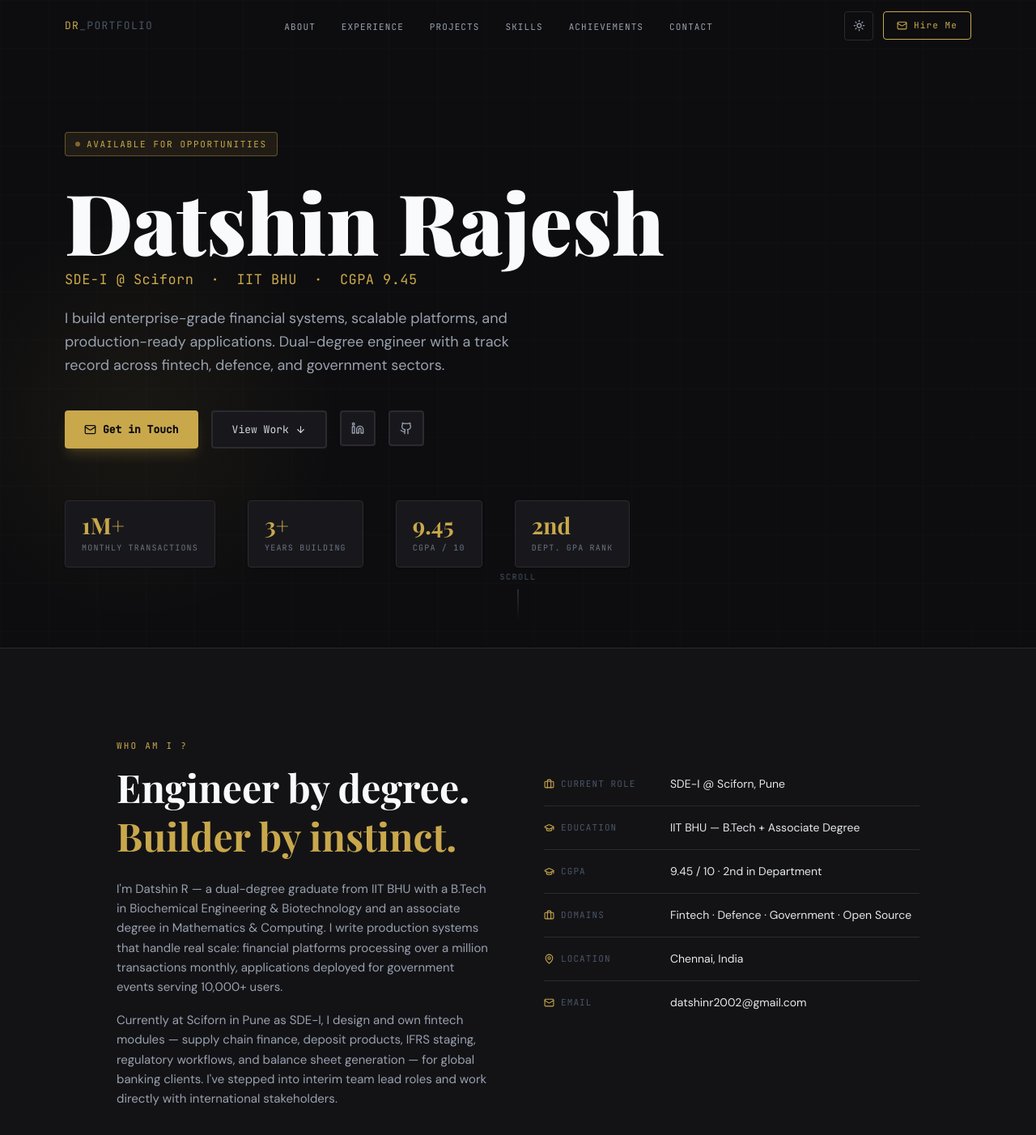
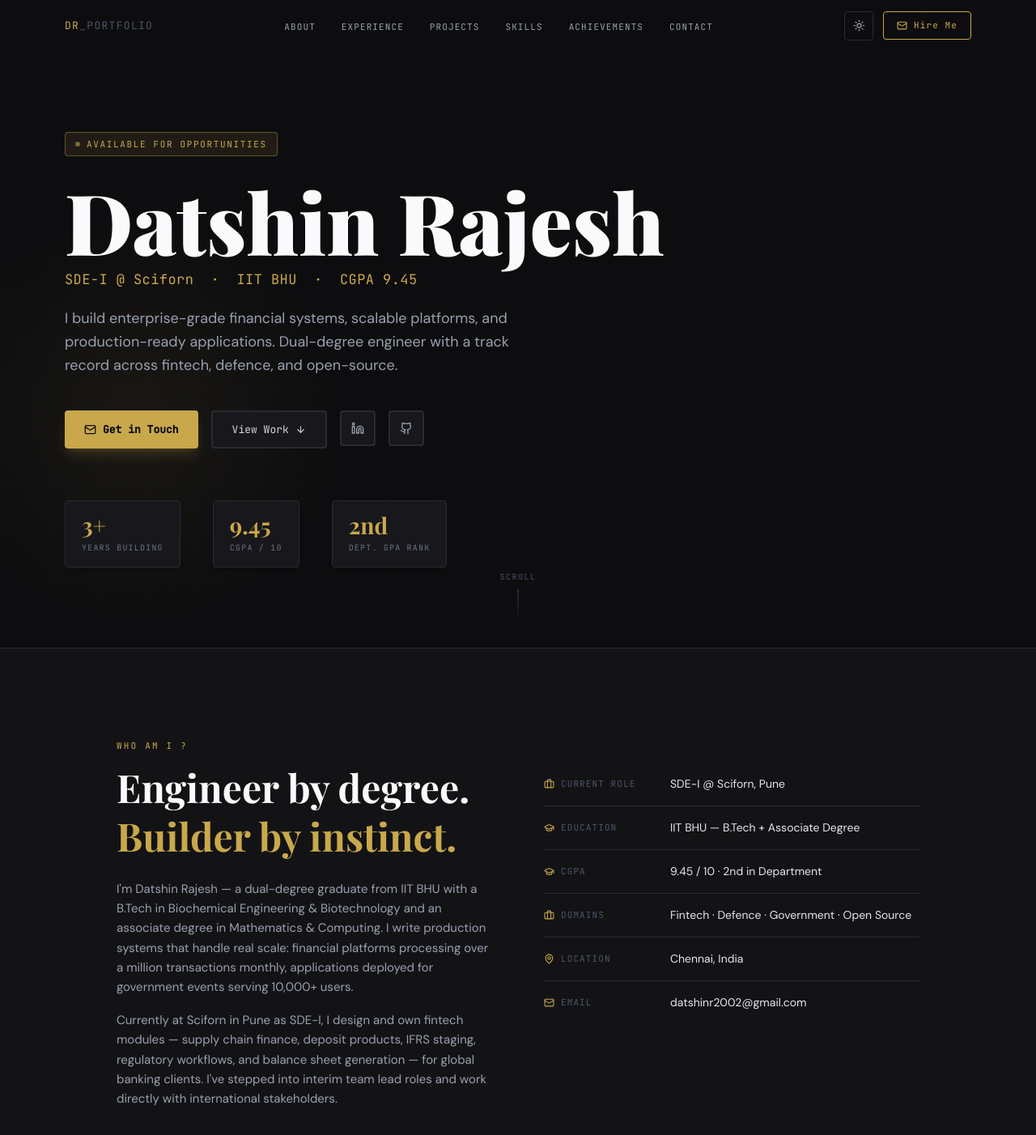
Before and after one commit to Datshin1511/portfolio-website, a React (Vite) app in the folder my-website/: page / in a window 1280 px wide. Shown: the top 1402 px of the page at 81% size. Built offline with nearby package versions, Linux system fonts and the light colour scheme.

Commit message:
fix(ui): intro texts

```diff
--- a/my-website/src/components/About.tsx
+++ b/my-website/src/components/About.tsx
@@ -22,7 +22,7 @@ export default function About() {
               <span className="text-accent">Builder by instinct.</span>
             </h2>
             <p className="text-gray-500 dark:text-gray-400 leading-relaxed mb-4 text-[15px]">
-              I'm Datshin R — a dual-degree graduate from IIT BHU with a B.Tech in Biochemical Engineering & Biotechnology and an associate degree in Mathematics & Computing. I write production systems that handle real scale: financial platforms processing over a million transactions monthly, applications deployed for government events serving 10,000+ users.
+              I'm Datshin Rajesh — a dual-degree graduate from IIT BHU with a B.Tech in Biochemical Engineering & Biotechnology and an associate degree in Mathematics & Computing. I write production systems that handle real scale: financial platforms processing over a million transactions monthly, applications deployed for government events serving 10,000+ users.
             </p>
             <p className="text-gray-500 dark:text-gray-400 leading-relaxed text-[15px]">
               Currently at Sciforn in Pune as SDE-I, I design and own fintech modules — supply chain finance, deposit products, IFRS staging, regulatory workflows, and balance sheet generation — for global banking clients. I've stepped into interim team lead roles and work directly with international stakeholders.
--- a/my-website/src/components/Hero.tsx
+++ b/my-website/src/components/Hero.tsx
@@ -80,7 +80,7 @@ export default function Hero() {
 
         {/* Description */}
         <p className="text-[clamp(15px,1.5vw,18px)] text-gray-600 dark:text-gray-400 max-w-[600px] leading-relaxed mb-10 opacity-0 animate-fadeUp-3">
-          I build enterprise-grade financial systems, scalable platforms, and production-ready applications. Dual-degree engineer with a track record across fintech, defence, and government sectors.
+          I build enterprise-grade financial systems, scalable platforms, and production-ready applications. Dual-degree engineer with a track record across fintech, defence, and open-source.
         </p>
 
         {/* CTAs */}
@@ -109,7 +109,6 @@ export default function Hero() {
 
         <div className="flex flex-wrap gap-10 opacity-0 animate-fadeUp-5">
           {[
-            { value: '1M+',  label: 'Monthly Transactions' },
             { value: '3+',   label: 'Years Building' },
             { value: '9.45', label: 'CGPA / 10' },
             { value: '2nd',  label: 'Dept. GPA Rank' },
```
